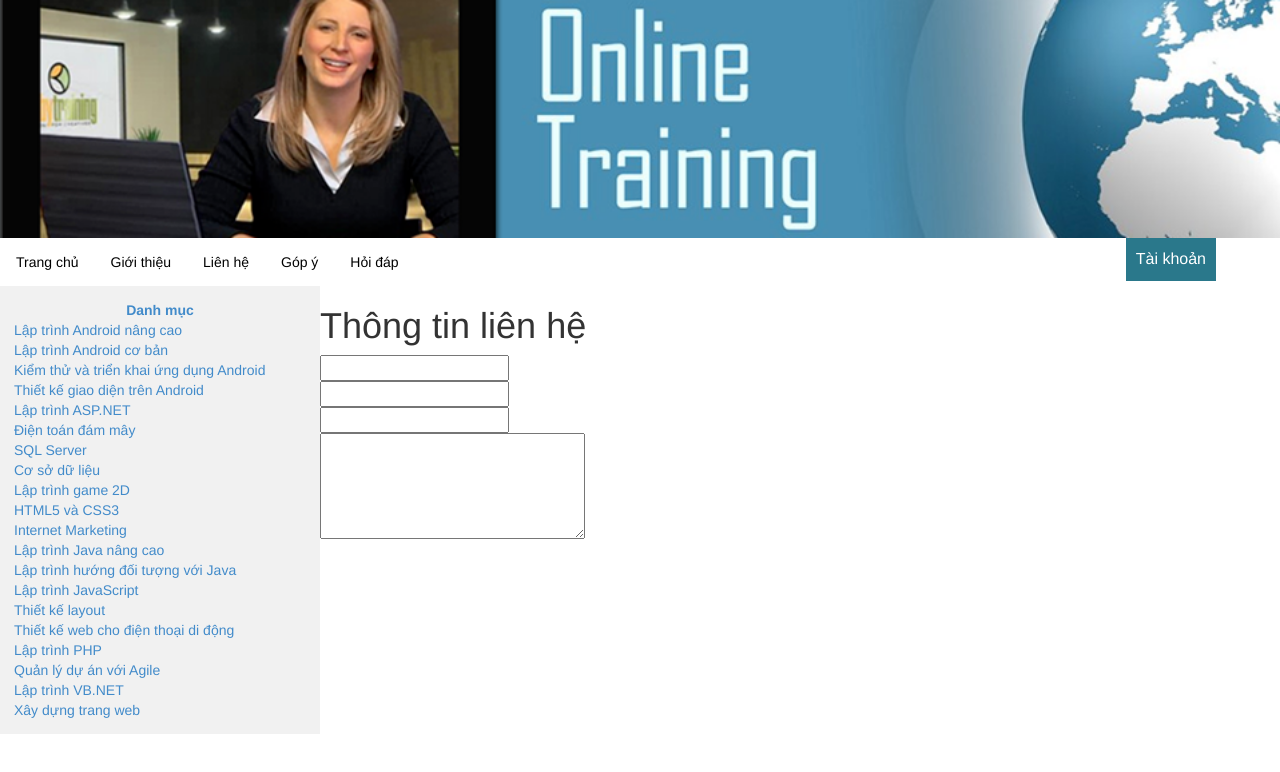
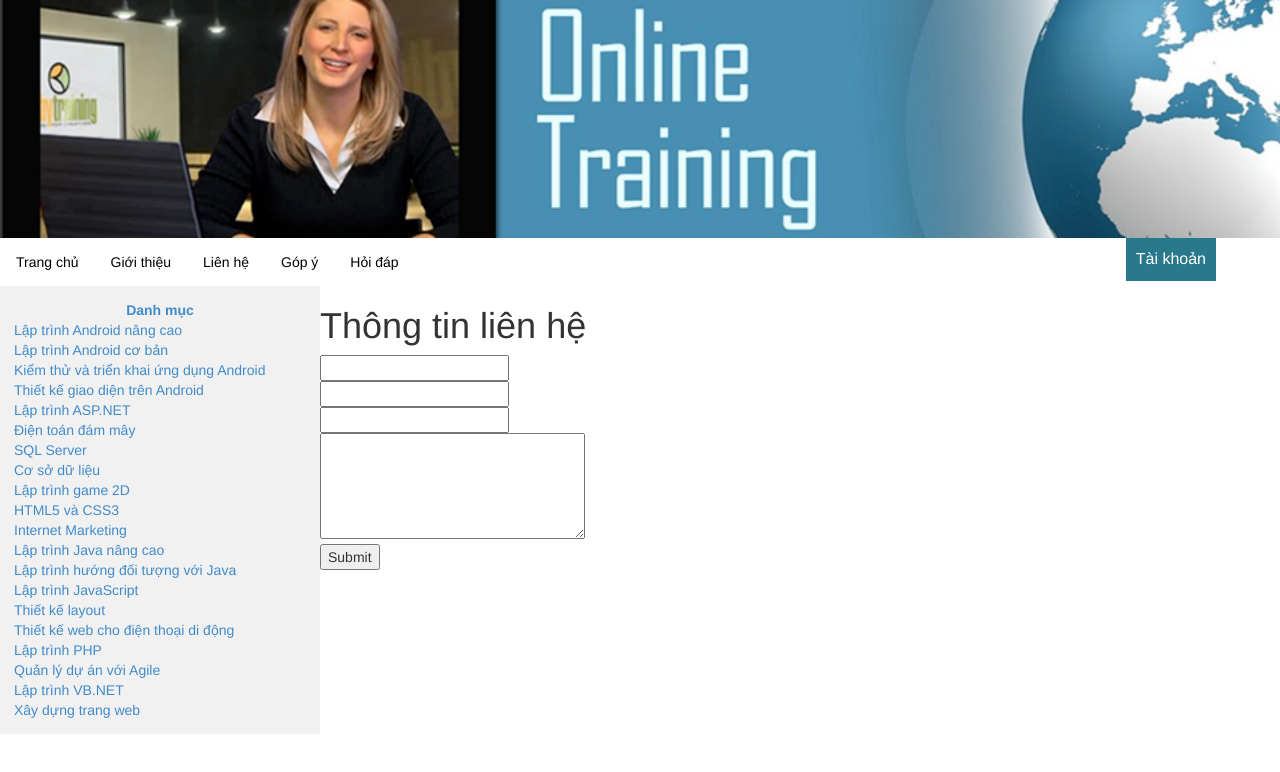
Before and after one commit to chinhhi102/Bootstrap_AngularJS_Assignment, an Angular app in the folder Online-Training/: page /lienhe in a window 1280 px wide. Shown: the top 772 px of the page. Built offline with nearby package versions, Linux system fonts and the light colour scheme.

Commit message:
update contact

```diff
--- a/Online-Training/src/app/View/Common_Page/lien-he/lien-he.component.html
+++ b/Online-Training/src/app/View/Common_Page/lien-he/lien-he.component.html
@@ -1,4 +1,4 @@
-<table>
+<table id="bangLH">
     <th><h1>Thông tin liên hệ</h1></th>
     <tr>
         <td>
@@ -20,4 +20,9 @@
             <textarea rows="5" cols="30"></textarea>
         </td>
     </tr>
+    <tr>
+        <td>
+            <input type="submit" name="Gửi" >
+        </td>
+    </tr>
 </table>
```
